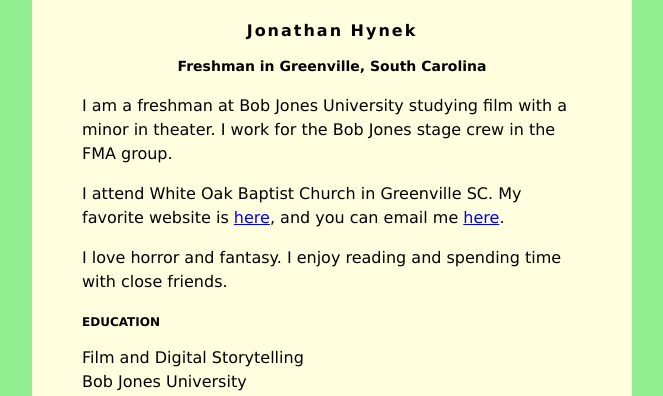
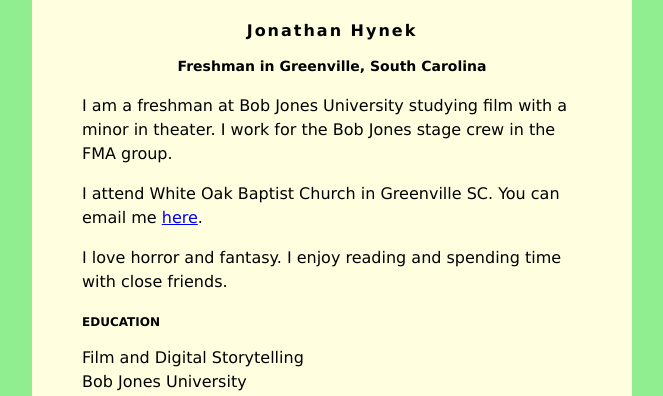
Before and after one commit to jonathan-hynek/jonathan-hynek.github.io, a plain HTML site: page index.html in a window 1280 px wide. Shown: the top 396 px of the page, without its empty margins (308-971 px from the left). Drawn offline with Linux system fonts and the light colour scheme.

Commit message:
Update index.html

```diff
--- a/index.html
+++ b/index.html
@@ -36,8 +36,7 @@
          <p>I am a freshman at Bob Jones University studying film with a minor in
             theater. I work for the Bob Jones stage crew in the FMA group.</p>
          <p>
-            I attend White Oak Baptist Church in Greenville SC. My favorite website is
-            <a href="https://mobilehymns.org/">here</a>, and you can email me
+            I attend White Oak Baptist Church in Greenville SC. You can email me
             <a href="mailto:jhyne365@studentsbju.edu">here</a>.
          </p>
          <p>
```
